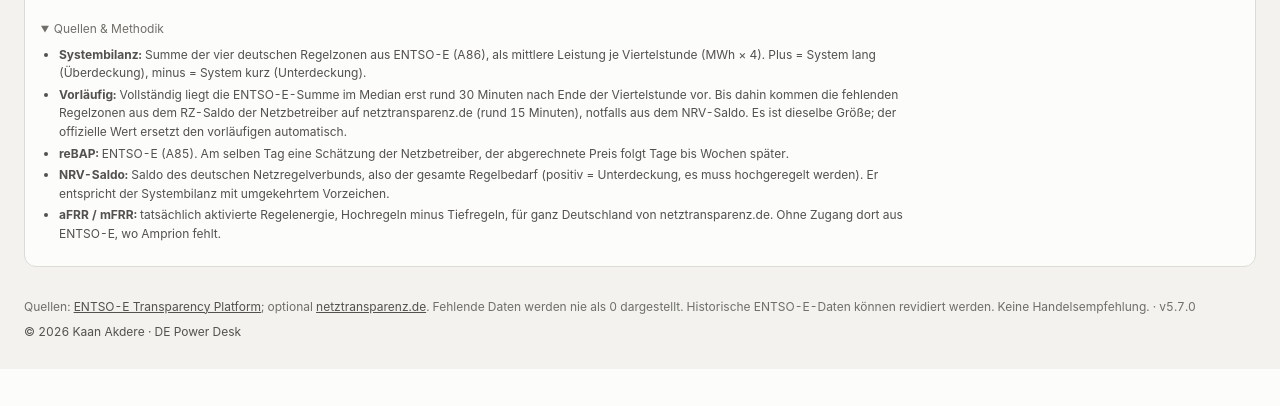
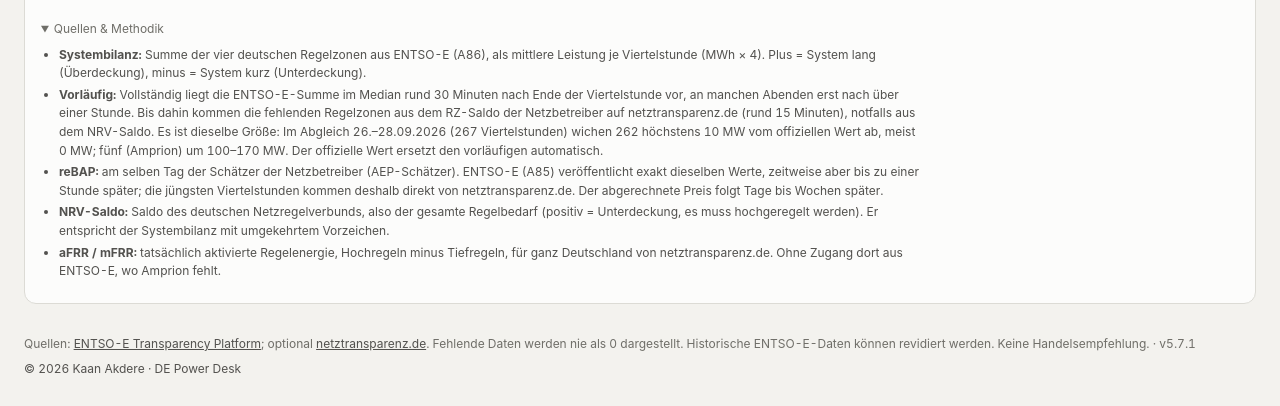
Before and after one commit to ak16o7/de-power-desk, a FastAPI app: page / in a window 1280 px wide, after a click on "Quellen & Methodik". Shown: the part 2281-2687 px from the top of the page. Before the commit the page ends 2650 px from the top, so only its background shows below. Run offline with FastAPI, Linux system fonts and the light colour scheme; some libraries are stand-ins or nearby versions.

Commit message:
v5.7.1: reBAP from the AEP-Schaetzer when ENTSO-E A85 lags
ENTSO-E A85 republishes the TSOs' AEP-Schaetzer 1:1 (27./28.09.2026:
171 MTUs, max 0.005 EUR/MWh rounding) but on 28.09. evening it was over
an hour behind netztransparenz. MTUs after the last A85 value now come
from NrvSaldo/AepSchaetzer/Betrieblich; A85 wins where both exist.
Optional like RZ-Saldo: its status never affects the core NTP block.
New KPIs price_source / price_ntp_points; methodology states the
measured accuracy of the preliminary balance (262/267 MTUs <= 10 MW).

```diff
--- a/app/main.py
+++ b/app/main.py
@@ -33,7 +33,7 @@ from fastapi.staticfiles import StaticFiles
 from app import ntp
 from app.quality import classify_notice, outage_breakdown, panel_quality
 
-VERSION = "5.7.0"
+VERSION = "5.7.1"
 BASE_DIR = Path(__file__).resolve().parent
 load_dotenv(BASE_DIR.parent / ".env")
 
@@ -1752,12 +1752,22 @@ def fetch_balancing(day: str | None, force: bool = False) -> dict[str, Any]:
         imbalance_combined = {**imbalance_volume, **imbalance_nowcast_series}
         combined_last = latest_point(imbalance_combined)
         imbalance_1h = trailing_mean(imbalance_combined, combined_last[0]) if combined_last else None
+        # reBAP: A85 is the TSOs' AEP-Schätzer republished by ENTSO-E, at
+        # times an hour late. MTUs after the last A85 value come straight from
+        # netztransparenz (same figure, same status: an estimate).
+        price_ntp: dict[datetime, float] = {}
+        if ntp_data and ntp_data.get("aep") and price_mode in ("single", "none"):
+            last_price = max(price_single) if price_single else None
+            price_ntp = {t: v for t, v in ntp_data["aep"].items() if t < end and (last_price is None or t > last_price)}
+            if price_ntp:
+                price_single = {**price_single, **price_ntp}
+                price_mode = "single"
         price_series_for_status = price_single or price_short or price_long
         price_point = latest_point(price_series_for_status)
         # Same-day reBAP/imbalance values are operational estimates; the settled
         # reBAP follows days to weeks later as quality-assured data
         # (netztransparenz.de). Only an explicit docStatus A02 counts as final.
-        price_status = publication_status(price_rows, price_point[0] if price_point else None)
+        price_status = "preliminary" if price_point and price_point[0] in price_ntp else publication_status(price_rows, price_point[0] if price_point else None)
         volume_status = publication_status(volume_rows, ivp[0] if ivp else None)
 
         # Germany-wide activation from ENTSO-E needs all four LFAs. When one is
@@ -1818,7 +1828,7 @@ def fetch_balancing(day: str | None, force: bool = False) -> dict[str, Any]:
             st = ntp_data["status"]
             state = "ok" if all(v == "ok" for v in st.values()) else "partial" if any(v == "ok" for v in st.values()) else "error"
             sources["NTP"] = {"state": state, "label": "netztransparenz.de NRV-Saldo + aFRR/mFRR", "scope": "German control block", "detail": st, "diag": ntp_data.get("diag", {}),
-                              "rz_saldo": ntp_data.get("rz_status", "not_requested")}
+                              "rz_saldo": ntp_data.get("rz_status", "not_requested"), "aep_schaetzer": ntp_data.get("aep_status", "no_data")}
         else:
             sources["NTP"] = {"state": "not_configured", "label": "netztransparenz.de", "scope": "set NTP_CLIENT_ID / NTP_CLIENT_SECRET"}
 
@@ -1855,6 +1865,8 @@ def fetch_balancing(day: str | None, force: bool = False) -> dict[str, Any]:
                 "nrv_saldo_mw": round(nrvp[1], 1) if nrvp else None, "nrv_as_of": nrvp[0].isoformat() if nrvp else None,
                 "nrv_state": ("deficit" if nrvp[1] > 0 else "surplus" if nrvp[1] < 0 else "balanced") if nrvp else None,
                 "price_mode": price_mode,
+                "price_ntp_points": len(price_ntp),
+                "price_source": "AEP-Schätzer (netztransparenz.de)" if price_point and price_point[0] in price_ntp else "A85 (ENTSO-E)" if price_point else None,
                 "imbalance_price_eur_mwh": latest_val(price_single),
                 "imbalance_price_long_eur_mwh": latest_val(price_long), "imbalance_price_short_eur_mwh": latest_val(price_short),
                 "price_as_of": latest_timestamp(price_single or price_short or price_long),
--- a/app/ntp.py
+++ b/app/ntp.py
@@ -189,7 +189,7 @@ def fetch_block(start: datetime, end: datetime, include_rz: bool = False) -> dic
     """
     session = requests.Session()
     result: dict[str, Any] = {"status": {}, "diag": {}, "nrv": {}, "afrr_up": {}, "afrr_down": {}, "mfrr_up": {}, "mfrr_down": {},
-                              "rz": {}, "rz_status": "not_requested"}
+                              "rz": {}, "rz_status": "not_requested", "aep": {}, "aep_status": "no_data"}
     jobs = {"nrv": "NrvSaldo/NRVSaldo", "afrr": "NrvSaldo/AktivierteSRL", "mfrr": "NrvSaldo/AktivierteMRL"}
     if include_rz:
         jobs["rz"] = "NrvSaldo/RZSaldo"
@@ -233,4 +233,19 @@ def fetch_block(start: datetime, end: datetime, include_rz: bool = False) -> dic
     # The optional RZ-Saldo must not turn the core NTP source "partial".
     if "rz" in result["status"]:
         result["rz_status"] = result["status"].pop("rz")
+    # AEP-Schätzer: the TSOs' same-day reBAP estimate (EUR/MWh). ENTSO-E A85
+    # republishes it 1:1 (live check 27./28.09.2026: 171 MTUs, max. 0.005
+    # EUR/MWh = rounding) but at times an hour later. Optional like RZ-Saldo.
+    diag = {}
+    result["diag"]["aep"] = diag
+    try:
+        rows = [r for r in parse_csv(_get(session, "NrvSaldo/AepSchaetzer/Betrieblich", start, end, diag)) if start <= r["ts"] < end]
+        result["aep"] = _column(rows, "AEP-Schätzer", "AEP-Schaetzer")
+        result["aep_status"] = "ok" if result["aep"] else "no_data"
+    except LookupError:
+        result["aep_status"] = "no_data"
+    except Exception as e:  # never break the core NTP block
+        result["aep_status"] = "error"
+        diag["error"] = str(e)[:200]
+        LOG.warning("netztransparenz aep: %s: %s", type(e).__name__, diag["error"])
     return result
--- a/app/templates/index.html
+++ b/app/templates/index.html
@@ -10,7 +10,7 @@
   <link rel="apple-touch-icon" href="/static/apple-touch-icon.png?v=1" />
   <meta name="theme-color" content="#111110" />
   <script>/* apply a stored theme before first paint (no flash) */try{var t=localStorage.getItem('dpd-theme');document.documentElement.dataset.theme=(t==='light'||t==='dark')?t:(matchMedia('(prefers-color-scheme: light)').matches?'light':'dark');}catch(e){}</script>
-  <link rel="stylesheet" href="/static/style.css?v=5.7.0" />
+  <link rel="stylesheet" href="/static/style.css?v=5.7.1" />
   <script src="/static/plotly.min.js?v=3.3.1"></script>
 </head>
 <body data-refresh="__REFRESH_SECONDS__">
@@ -176,8 +176,8 @@
         <summary>Quellen &amp; Methodik</summary>
         <ul>
           <li><b>Systembilanz:</b> Summe der vier deutschen Regelzonen aus ENTSO-E (A86), als mittlere Leistung je Viertelstunde (MWh × 4). Plus = System lang (Überdeckung), minus = System kurz (Unterdeckung).</li>
-          <li><b>Vorläufig:</b> Vollständig liegt die ENTSO-E-Summe im Median erst rund 30 Minuten nach Ende der Viertelstunde vor. Bis dahin kommen die fehlenden Regelzonen aus dem RZ-Saldo der Netzbetreiber auf netztransparenz.de (rund 15 Minuten), notfalls aus dem NRV-Saldo. Es ist dieselbe Größe; der offizielle Wert ersetzt den vorläufigen automatisch.</li>
-          <li><b>reBAP:</b> ENTSO-E (A85). Am selben Tag eine Schätzung der Netzbetreiber, der abgerechnete Preis folgt Tage bis Wochen später.</li>
+          <li><b>Vorläufig:</b> Vollständig liegt die ENTSO-E-Summe im Median rund 30 Minuten nach Ende der Viertelstunde vor, an manchen Abenden erst nach über einer Stunde. Bis dahin kommen die fehlenden Regelzonen aus dem RZ-Saldo der Netzbetreiber auf netztransparenz.de (rund 15 Minuten), notfalls aus dem NRV-Saldo. Es ist dieselbe Größe: Im Abgleich 26.–28.09.2026 (267 Viertelstunden) wichen 262 höchstens 10 MW vom offiziellen Wert ab, meist 0 MW; fünf (Amprion) um 100–170 MW. Der offizielle Wert ersetzt den vorläufigen automatisch.</li>
+          <li><b>reBAP:</b> am selben Tag der Schätzer der Netzbetreiber (AEP-Schätzer). ENTSO-E (A85) veröffentlicht exakt dieselben Werte, zeitweise aber bis zu einer Stunde später; die jüngsten Viertelstunden kommen deshalb direkt von netztransparenz.de. Der abgerechnete Preis folgt Tage bis Wochen später.</li>
           <li><b>NRV-Saldo:</b> Saldo des deutschen Netzregelverbunds, also der gesamte Regelbedarf (positiv = Unterdeckung, es muss hochgeregelt werden). Er entspricht der Systembilanz mit umgekehrtem Vorzeichen.</li>
           <li><b>aFRR / mFRR:</b> tatsächlich aktivierte Regelenergie, Hochregeln minus Tiefregeln, für ganz Deutschland von netztransparenz.de. Ohne Zugang dort aus ENTSO-E, wo Amprion fehlt.</li>
         </ul>
@@ -193,6 +193,6 @@
     <div class="copy">© <span id="year">2026</span> Kaan Akdere · DE Power Desk</div>
   </footer>
 </main>
-<script src="/static/app.js?v=5.7.0"></script>
+<script src="/static/app.js?v=5.7.1"></script>
 </body>
 </html>
```
Also changed, not shown: tests/test_v571.py (added, +82 -0 lines), README.md.
